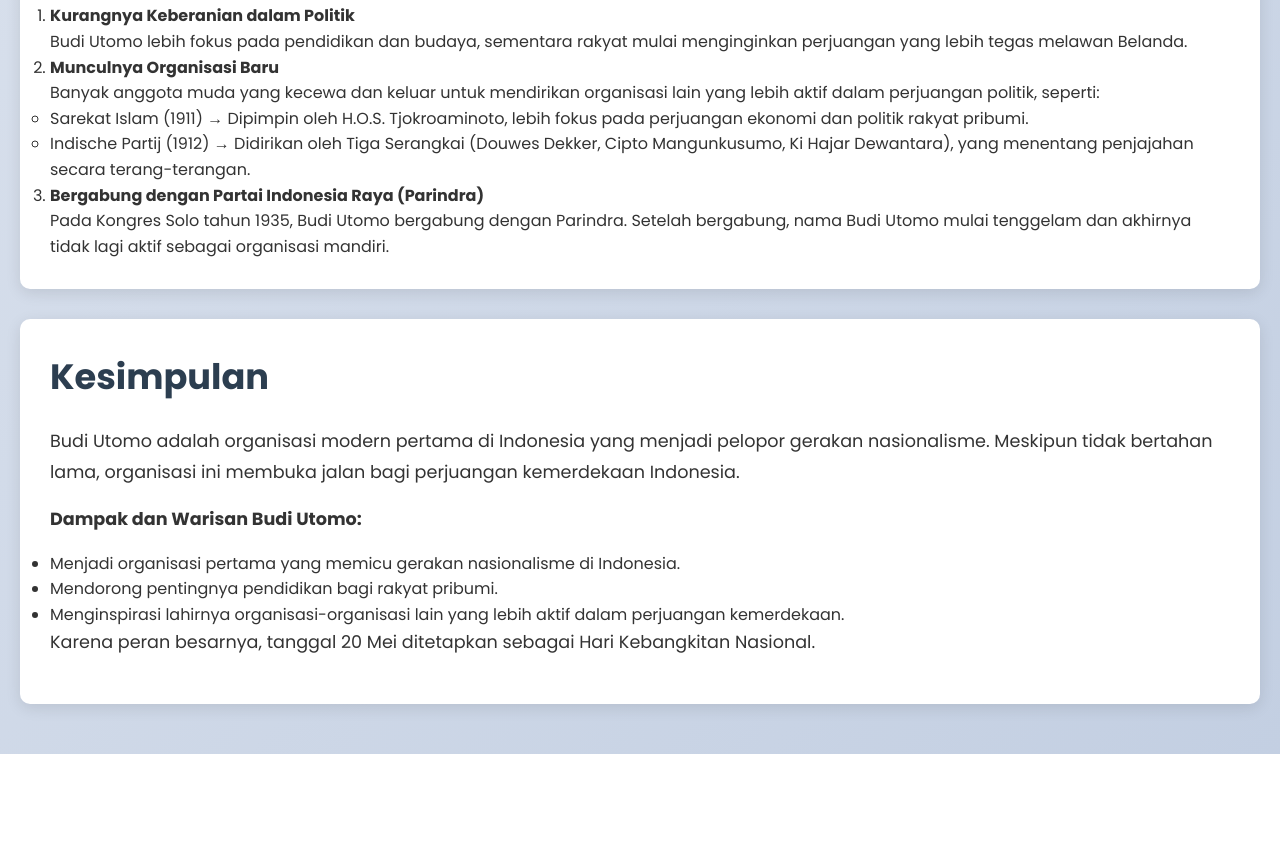
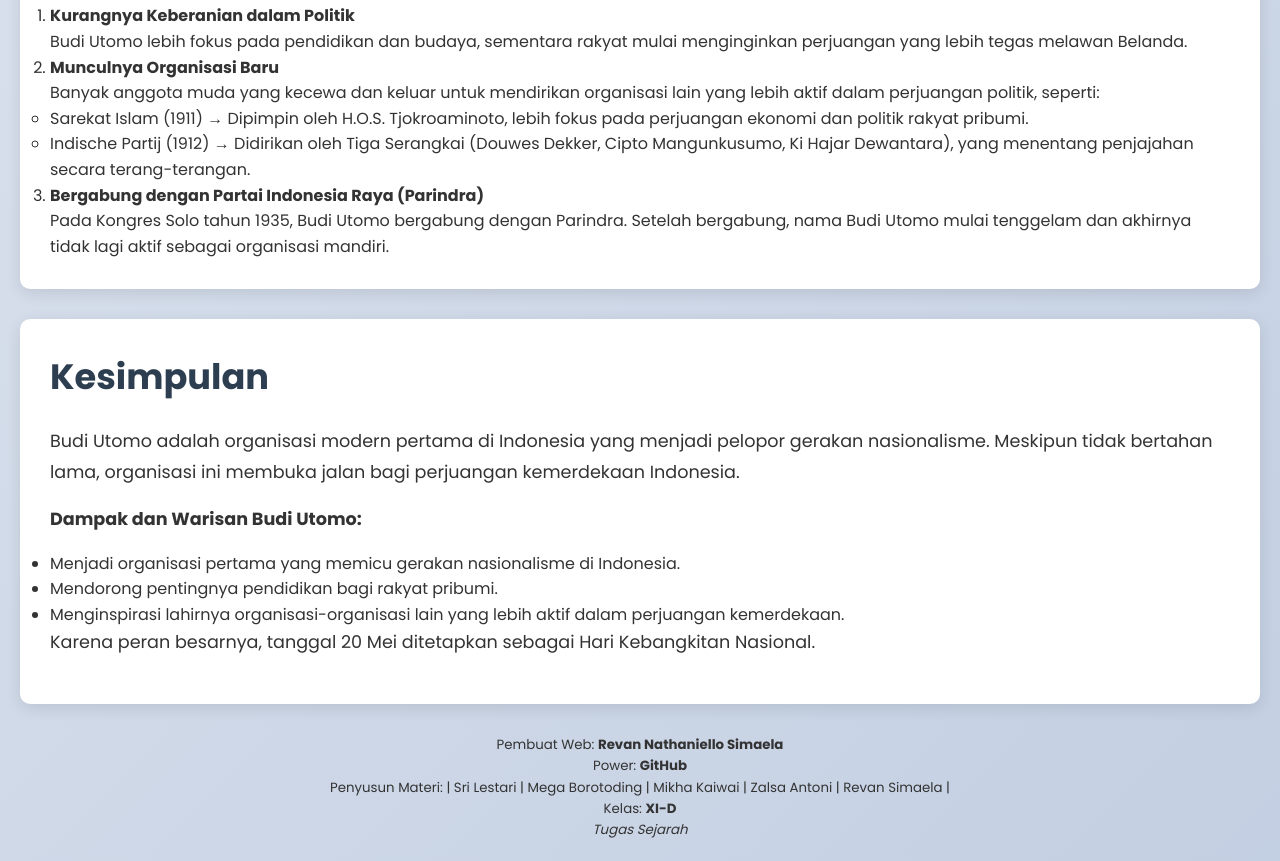
Before and after one commit to Revannathanniel/Sejarah-Budi-Utomo-by-Papua-Crew, a plain HTML site: page index.html in a window 1280 px wide. Shown: the part 3159-4020 px from the top of the page. Before the commit the page ends 3913 px from the top, so only its background shows below. Drawn offline with Linux system fonts and the light colour scheme.

Commit message:
Update index.html

```diff
--- a/index.html
+++ b/index.html
@@ -233,4 +233,12 @@
         <p>Karena peran besarnya, tanggal 20 Mei ditetapkan sebagai Hari Kebangkitan Nasional.</p>
     </section>
 </body>
-                                                                          </html>
+                  <center>
+    <small>
+        <p>Pembuat Web: <b>Revan Nathaniello Simaela</b></p>
+        <p>Power: <b>GitHub</b></p>
+        <p>Penyusun Materi: | Sri Lestari | Mega Borotoding | Mikha Kaiwai | Zalsa Antoni | Revan Simaela |</p>
+        <p>Kelas: <b>XI-D</b></p>
+        <p><i>Tugas Sejarah</i></p>
+    </small>
+                  </center>                                                        </html>
```
